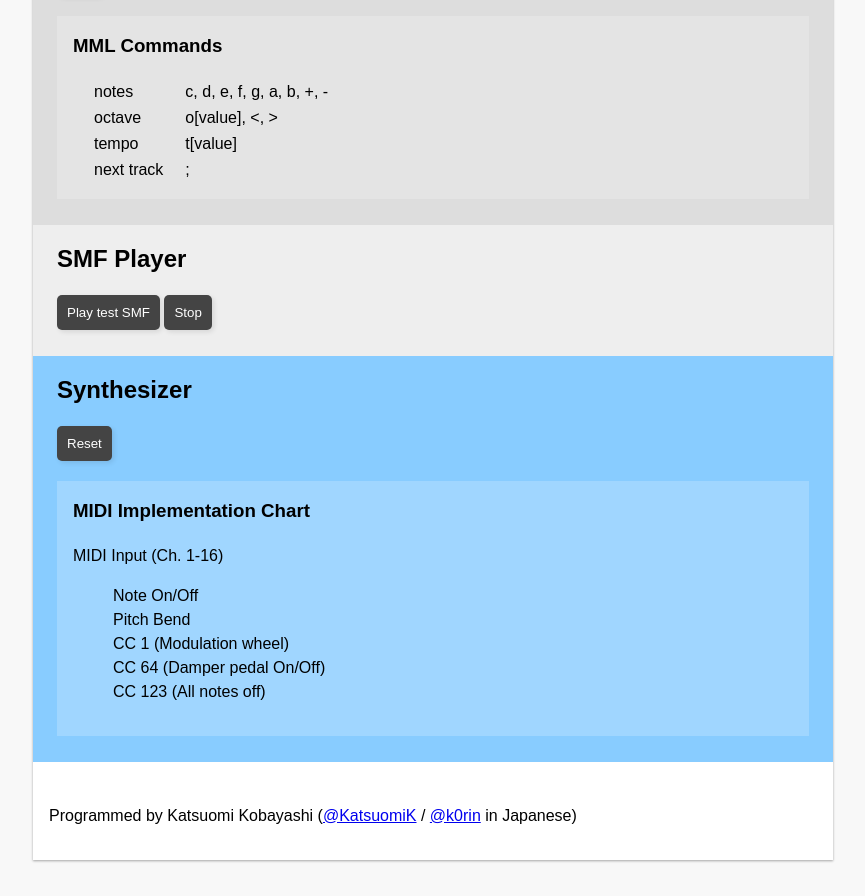
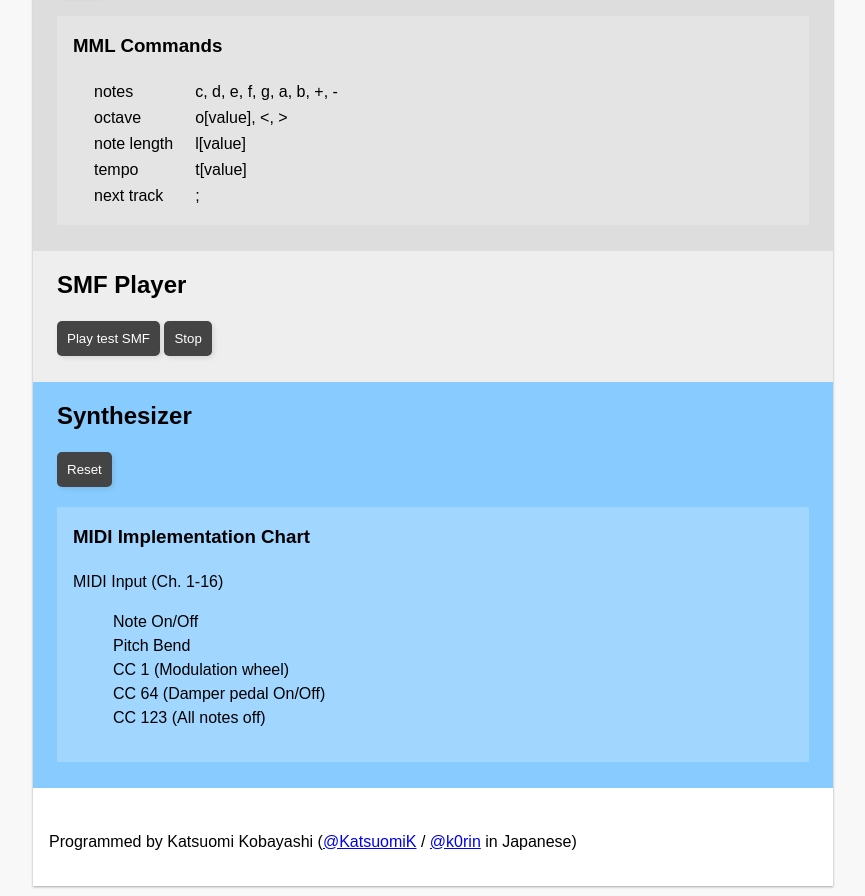
Before and after one commit to korinVR/synthesis.js, a website with bundled scripts: page index.html in a window 1280 px wide. Shown: the part 1020-1916 px from the top of the page, without its empty margins (207-1072 px from the left). Before the commit the page ends 1890 px from the top, so only its background shows below. Built offline with nearby package versions, Linux system fonts and the light colour scheme.

Commit message:
Add note length

```diff
--- a/index.html
+++ b/index.html
@@ -127,6 +127,7 @@
 				<table style="border-spacing: 20px 0;">
 					<tr><td>notes<td>c, d, e, f, g, a, b, +, -
 					<tr><td>octave<td>o[value], &lt;, &gt;
+					<tr><td>note length<td>l[value]
 					<tr><td>tempo<td>t[value]
 					<tr><td>next track<td>;
 				</table>
```
